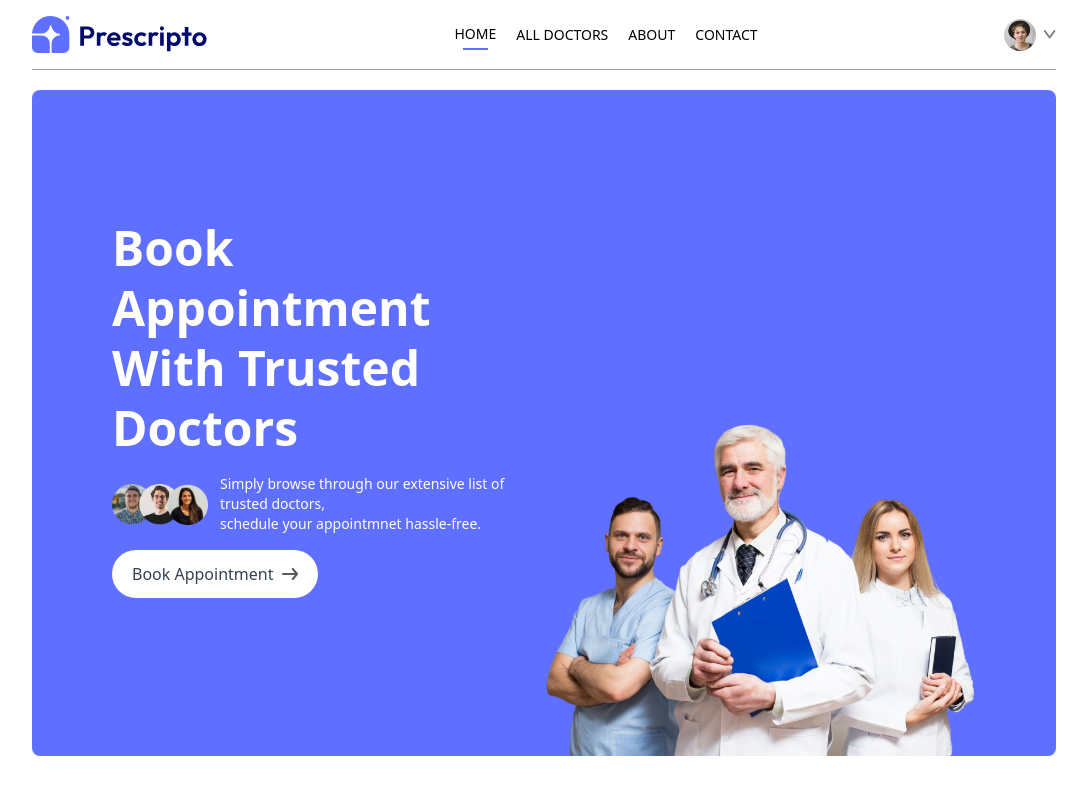
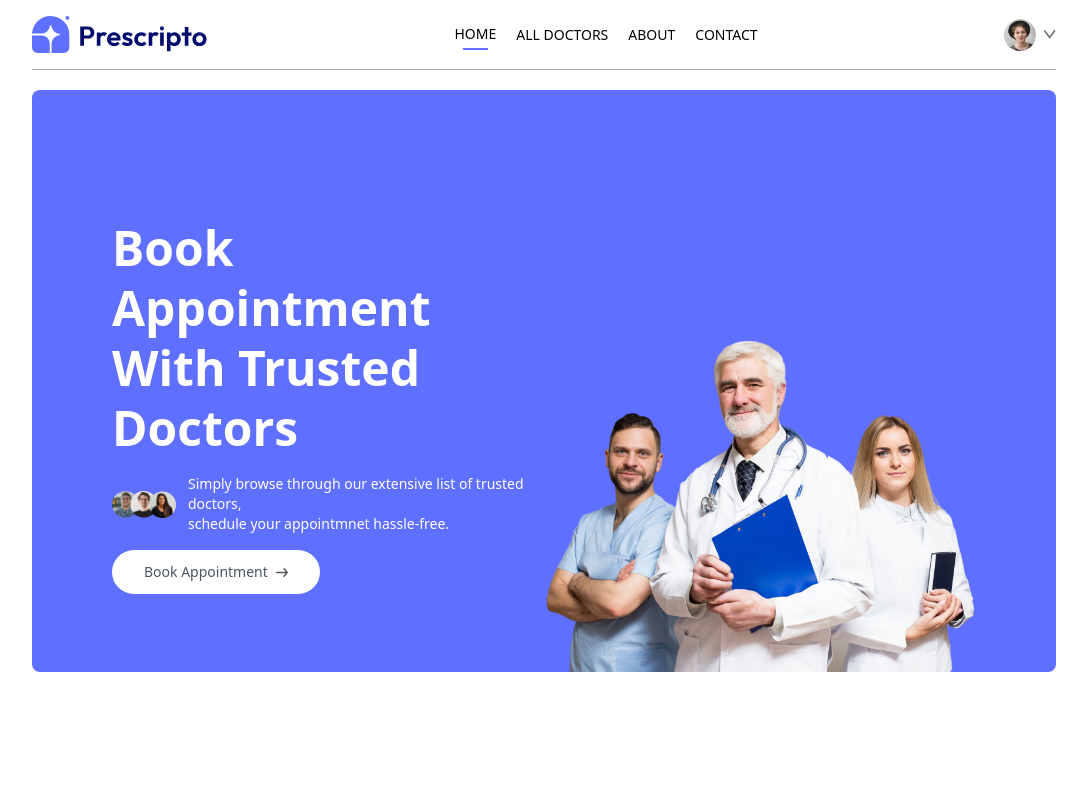
Before and after one commit to adityagundigara/HealthHub, a React app: page / in a window 1280 px wide. Shown: the top 794 px of the page, without its empty margins (96-1183 px from the left). Built offline with nearby package versions, Linux system fonts and the light colour scheme; the HTML template or start-up script is replaced by a standard one.

Commit message:
Header Section Complete

```diff
--- a/src/components/Header.jsx
+++ b/src/components/Header.jsx
@@ -7,20 +7,20 @@ const Header = () => {
 
             {/* left side */}
 
-            <div className={'md:w-1/2  flex flex-col items-start justify-center gap-4 py-10 m-auto md:py-[10vw] md:mb-[30px]'}>
+            <div className={'md:w-1/2  flex flex-col items-start justify-center gap-4 py-10 m-auto md:py-[10vw] md:mb-[-50px]'}>
                 <p className={'text-3xl md:text-4xl lg:text-5xl text-white font-semibold leading-tight md:leading-tight lg:leading-tight'}>Book Appointment <br /> With Trusted Doctors</p>
                 <div className={'flex flex-col md:flex-row items-center gap-3 text-white text-sm font-light'}>
-                    <img className={'w-24'} src={assets.group_profiles} alt="" />
+                    <img className={'w-16'} src={assets.group_profiles} alt="" />
                     <p>Simply browse through our extensive list of trusted doctors, <br className={'hidden sm:block'}/> schedule your appointmnet hassle-free.</p>
                 </div>
-                <a href="" className={'flex gap-2 items-center px-5 py-3 bg-white rounded-full text-gray-700'}>
-                    Book Appointment <img src={assets.arrow_icon} alt="" />
+                <a href="#speciality" className={'flex gap-2 items-center px-8 py-3 bg-white rounded-full text-gray-600 text-sm m-auto md:m-0  hover:scale-105 transition-all duration-300'}>
+                    Book Appointment <img className={'w-3'} src={assets.arrow_icon} alt="" />
                 </a>
             </div>
 
             {/* right side */}
-            <div className={'md:w-1/2 relative'}>
-                <img className={'w-full absolute bottom-0 h-auto rounded-lg'} src={assets.header_img} alt="" />
+            <div className={'md:w-1/2 relative '}>
+                <img className={'w-full md:absolute bottom-0 h-auto rounded-lg'} src={assets.header_img} alt="" />
             </div>
         </div>
     )
```
